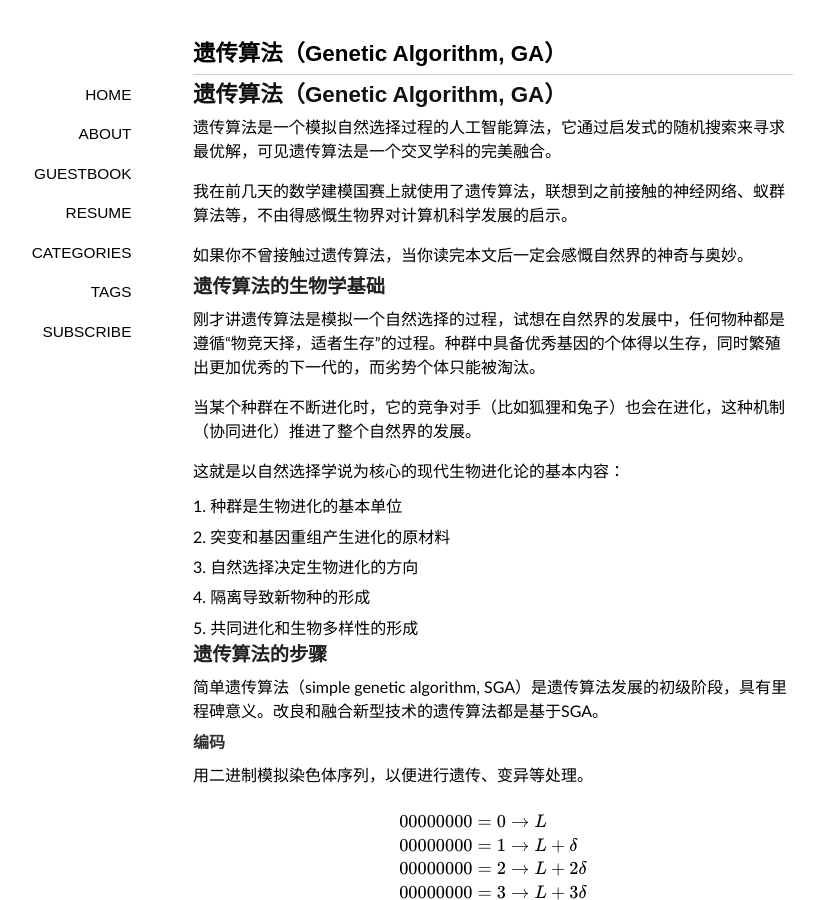
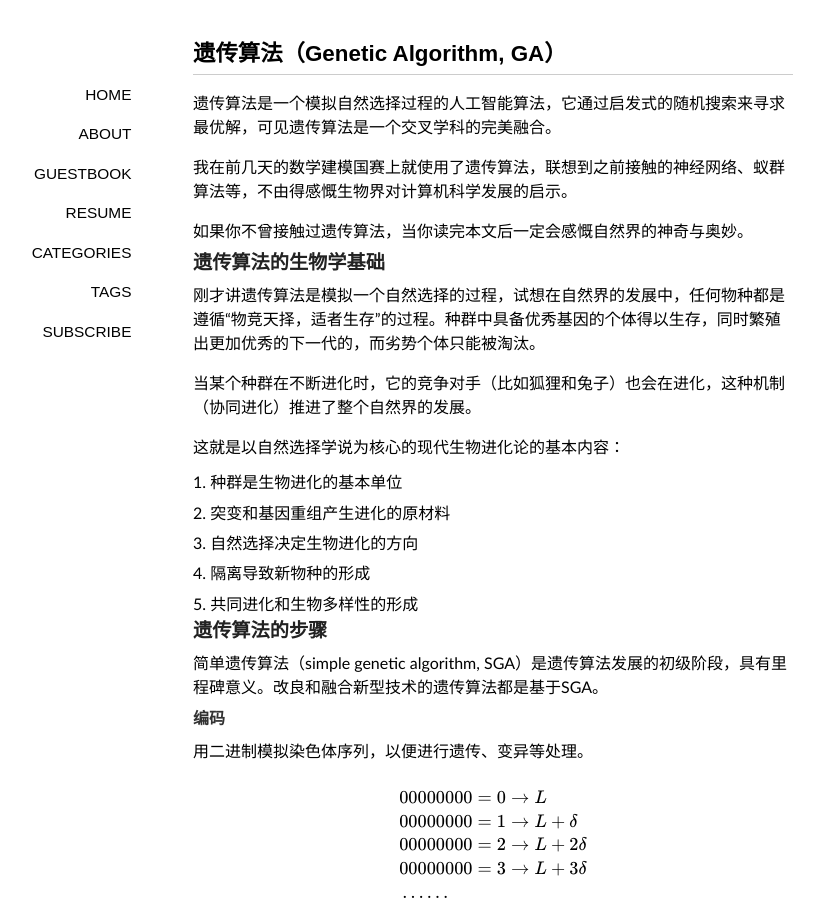
Before and after one commit to livc/livc.github.io, a Jekyll site: the page built from _posts/2016-09-24-%e9%81%97%e4%bc%a0%e7%ae%97%e6%b3%95%ef%bc%88genetic-algorithm-ga%ef%bc%89.md, in a window 1280 px wide and 900 px high. Shown: the whole window, without its empty margins (147-965 px from the left). Built offline with Jekyll 4.4.1, drawn with Linux system fonts in a browser that asks for light colours; nearby versions of some CDN libraries; some web fonts are replaced; formulas are drawn with MathJax 3; comment, search, counter and statistics services are not loaded.

Commit message:
update post167

```diff
--- a/_posts/2016-09-24-%e9%81%97%e4%bc%a0%e7%ae%97%e6%b3%95%ef%bc%88genetic-algorithm-ga%ef%bc%89.md
+++ b/_posts/2016-09-24-%e9%81%97%e4%bc%a0%e7%ae%97%e6%b3%95%ef%bc%88genetic-algorithm-ga%ef%bc%89.md
@@ -8,8 +8,6 @@
   - 最优化
   - 遗传算法
 ---
-## 遗传算法（Genetic Algorithm, GA）
-
 遗传算法是一个模拟自然选择过程的人工智能算法，它通过启发式的随机搜索来寻求最优解，可见遗传算法是一个交叉学科的完美融合。
 
 我在前几天的数学建模国赛上就使用了遗传算法，联想到之前接触的神经网络、蚁群算法等，不由得感慨生物界对计算机科学发展的启示。
```
